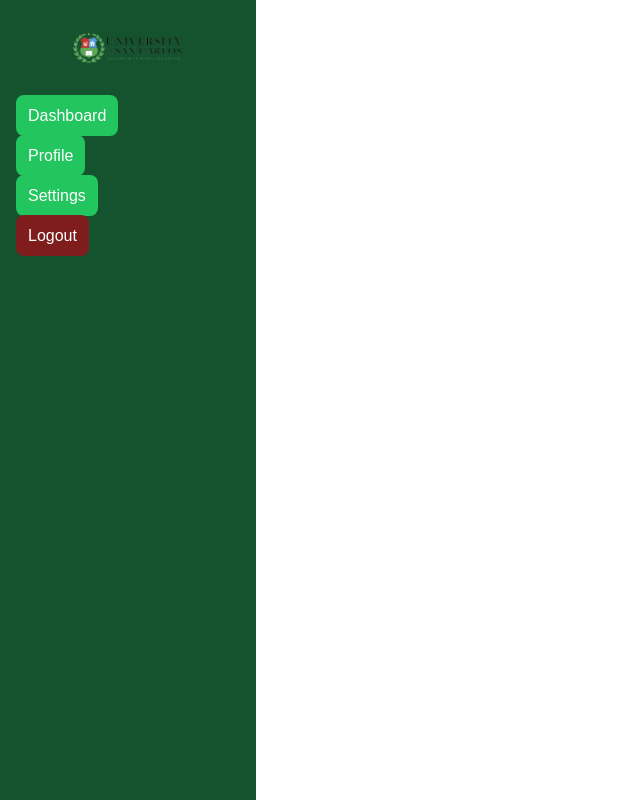
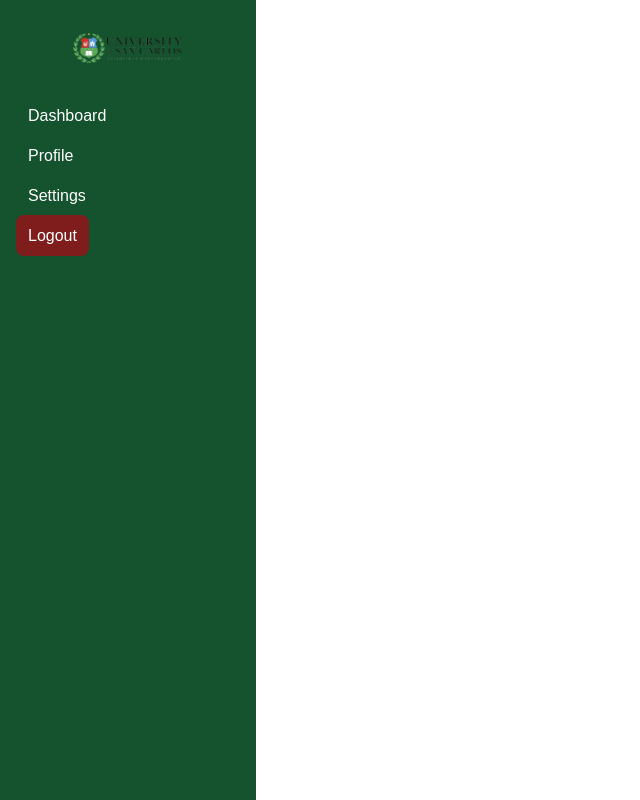
Before and after one commit to Franzzuuu/ismis-clone, a Next.js app: page /dashboard in a window 1280 px wide. Shown: the whole page, without its empty margins (0-640 px from the left). Built offline with nearby package versions, Linux system fonts and the light colour scheme.

Commit message:
Appearance changes

```diff
--- a/src/app/dashboard/page.jsx
+++ b/src/app/dashboard/page.jsx
@@ -11,16 +11,16 @@ export default function Sidebar() {
       {/* Navigation Links */}
       <nav className="flex flex-col gap-4">
         <Link href="/dashboard">
-          <span className="p-3 bg-green-500 rounded-lg hover:bg-olive-500 cursor-pointer">Dashboard</span>
+          <span className="p-3 bg-green-900 rounded-lg hover:bg-green-700 cursor-pointer">Dashboard</span>
         </Link>
         <Link href="/profile">
-          <span className="p-3 bg-green-500 rounded-lg hover:bg-olive-500 cursor-pointer">Profile</span>
+          <span className="p-3 bg-green-900 rounded-lg hover:bg-green-700 cursor-pointer">Profile</span>
         </Link>
         <Link href="/settings">
-          <span className="p-3 bg-green-500 rounded-lg hover:bg-olive-500 cursor-pointer">Settings</span>
+          <span className="p-3 bg-green-900 rounded-lg hover:bg-green-700 cursor-pointer">Settings</span>
         </Link>
         <Link href="/logout">
-          <span className="p-3 bg-red-900 rounded-lg hover:bg-red-800 cursor-pointer">Logout</span>
+          <span className="p-3 bg-red-900 rounded-lg hover:bg-red-600 cursor-pointer">Logout</span>
         </Link>
       </nav>
     </div>
--- a/src/app/page.js
+++ b/src/app/page.js
@@ -1,7 +1,11 @@
 export default function Home() {
   return (
-    <div className="flex min-h-screen items-center justify-center bg-blue-500 text-white text-3xl font-bold">
-      Tailwind CSS is working! 🎉
+    <div className="flex min-h-screen items-center justify-center bg-green-900 text-white text-3xl font-bold">
+
+
+      Welcome to ISMIS
+
+
     </div>
   );
 }
--- a/src/app/profile/profile.js
+++ b/src/app/profile/profile.js
@@ -1,3 +1,4 @@
 export default function ProfilePage() {
+
   return <h1 className="text-2xl font-bold">Profile</h1>;
 }
```
